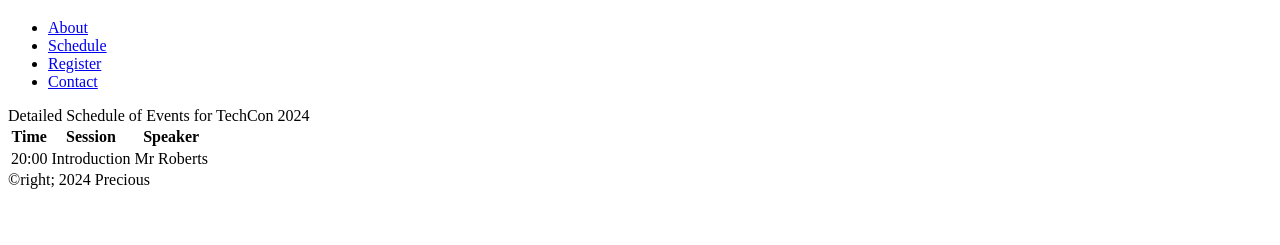
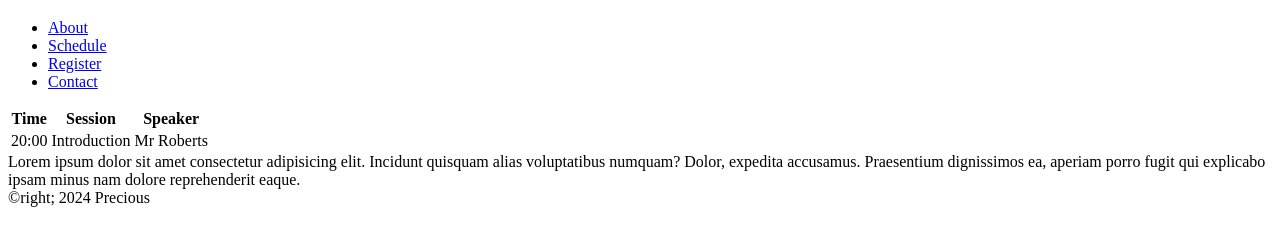
Before and after one commit to PLMosetlha/TechCon_HTML, a plain HTML site: page techcon_website/schedule.html in a window 1280 px wide. Shown: the part 61-306 px from the top of the page. Drawn offline with Linux system fonts and the light colour scheme.

Commit message:
six commit

```diff
--- a/techcon_website/schedule.html
+++ b/techcon_website/schedule.html
@@ -28,9 +28,7 @@
 
     <main>
 
-        <caption>
-            Detailed Schedule of Events for TechCon 2024
-          </caption>
+
 
       <table>
         <tr>
@@ -45,6 +43,9 @@
         </tr>
       </table>
 
+      <caption>Lorem ipsum dolor sit amet consectetur adipisicing elit. Incidunt quisquam alias voluptatibus numquam? Dolor, expedita accusamus. Praesentium dignissimos ea, aperiam porro fugit qui explicabo ipsam minus nam dolore reprehenderit eaque.</caption>
+
+
 
     </main>
 
```
